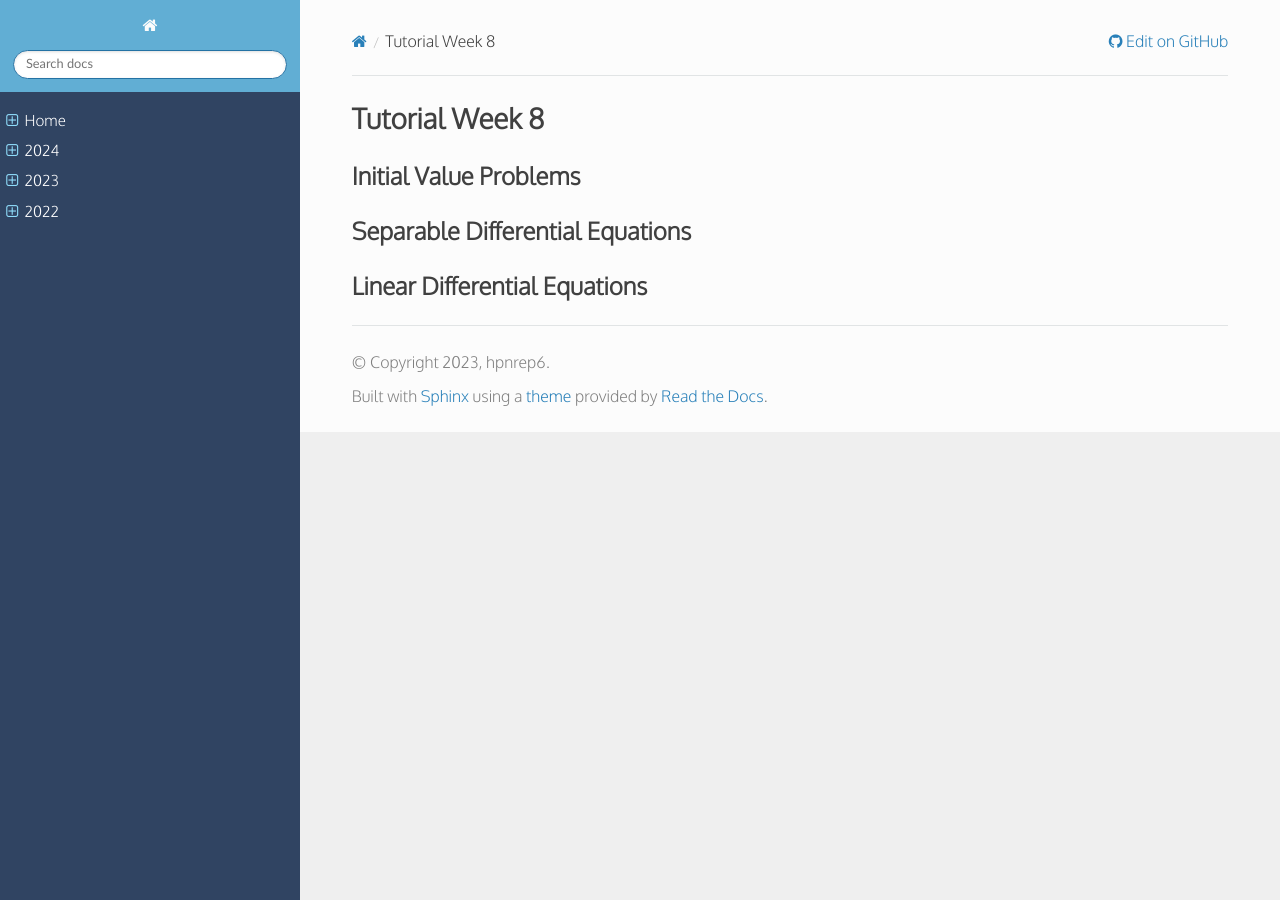
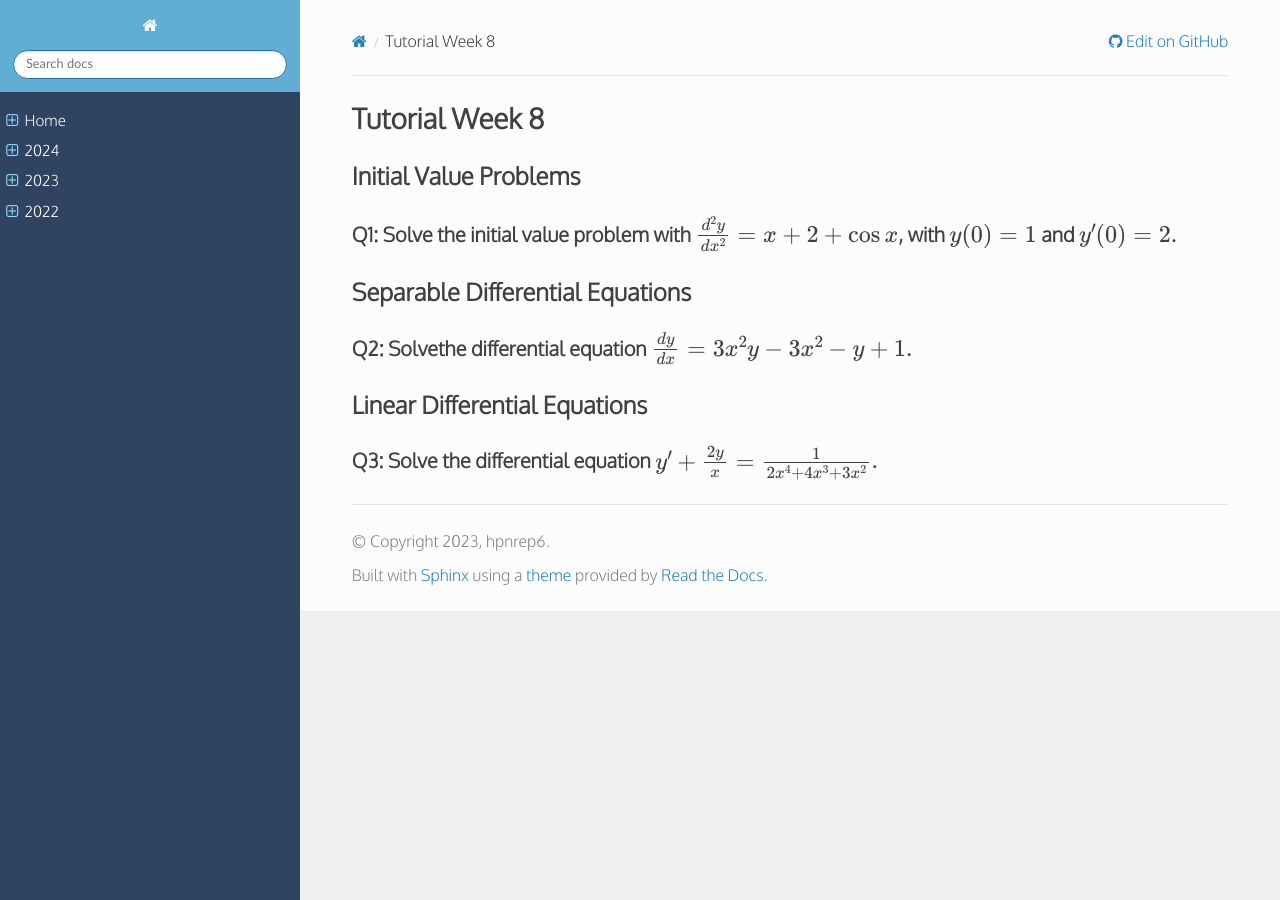
Before and after one commit to hpnrep6/t, a Sphinx documentation site: the page built from source/2024/mata36_winter/tutorial8.rst, in a window 1280 px wide. Built offline with Sphinx 7.4.7 and the Read the Docs theme 2.0.0, drawn with Linux system fonts in a browser that asks for light colours.

Commit message:
Tutorial 8

```diff
--- a/source/2024/mata36_winter/tutorial8.rst
+++ b/source/2024/mata36_winter/tutorial8.rst
@@ -17,10 +17,18 @@ Tutorial Week 8
 Initial Value Problems
 ----------------------
 
+Q1: Solve the initial value problem with :math:`\frac{d^2y}{dx^2} = x + 2 + \cos x`, with :math:`y(0) = 1` and :math:`y'(0) = 2`.
+~~~~~~~~~~~~~~~~~~~~~~~~~~~~~~~~~~~~~~~~~~~~~~~~~~~~~~~~~~~~~~~~~~~~~~~~~~~~~~~~~~~~~~~~~~~~~~~~~~~~~~~~~~~~~~~~~~~~~~~~~~~~~~~~~
 
 
 Separable Differential Equations
 --------------------------------
 
+Q2: Solvethe differential equation :math:`\frac{dy}{dx} = 3x^2y - 3x^2 - y + 1`.
+~~~~~~~~~~~~~~~~~~~~~~~~~~~~~~~~~~~~~~~~~~~~~~~~~~~~~~~~~~~~~~~~~~~~~~~~~~~~~~~~
+
 Linear Differential Equations
 -----------------------------
+
+Q3: Solve the differential equation :math:`y' + \frac{2y}{x} = \frac{1}{2x^4 + 4x^3 + 3x^2}`.
+~~~~~~~~~~~~~~~~~~~~~~~~~~~~~~~~~~~~~~~~~~~~~~~~~~~~~~~~~~~~~~~~~~~~~~~~~~~~~~~~~~~~~~~~~~~~~
```
